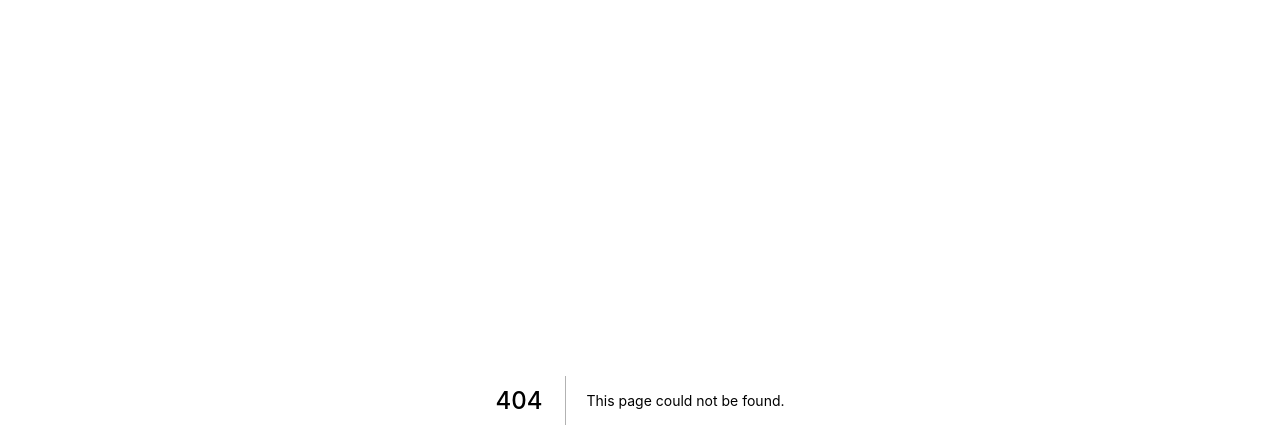
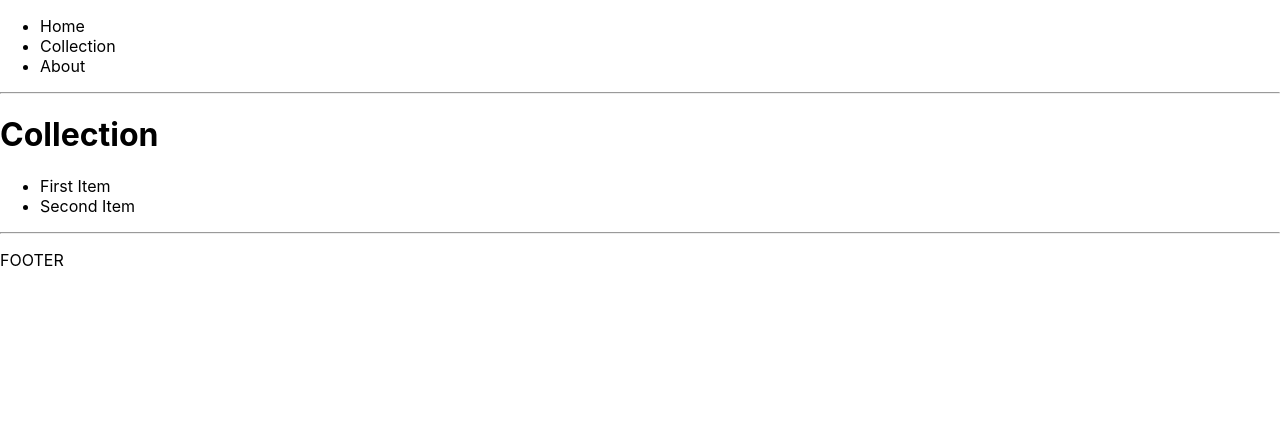
Before and after one commit to giuliano2014/test-next, a Next.js app: page /collection in a window 1280 px wide. Before the commit this address had no page. Shown: the top 448 px of the page. Built offline with nearby package versions, Linux system fonts and the light colour scheme.

Commit message:
First commit

```diff
--- /dev/null
+++ b/components/layout.tsx
@@ -0,0 +1,33 @@
+import Link from 'next/link'
+
+const Layout = ({ children }: any) => {
+  return (
+    <>
+      <ul>
+        <li>
+          <Link href="/">
+            <a>Home</a>
+          </Link>
+        </li>
+        <li>
+          <Link href="/collection">
+            <a>Collection</a>
+          </Link>
+        </li>
+        <li>
+          <Link href="/about">
+            <a>About</a>
+          </Link>
+        </li>
+      </ul>
+      <hr />
+      {children}
+      <hr />
+      <footer>
+        <p>FOOTER</p>
+      </footer>
+    </>
+  )
+}
+
+export default Layout
--- a/pages/_app.tsx
+++ b/pages/_app.tsx
@@ -1,8 +1,13 @@
 import '../styles/globals.css'
 import type { AppProps } from 'next/app'
+import Layout from '../components/layout'
 
 function MyApp({ Component, pageProps }: AppProps) {
-  return <Component {...pageProps} />
+  return (
+    <Layout>
+      <Component {...pageProps} />
+    </Layout>
+  )
 }
 
 export default MyApp
--- /dev/null
+++ b/pages/collection/index.tsx
@@ -0,0 +1,29 @@
+import type { NextPage } from 'next'
+import Head from 'next/head'
+import Link from 'next/link'
+
+const Collection: NextPage = () => {
+  return (
+    <>
+      <Head>
+        <title key="metaTitle">Collection</title>
+        <meta key="metaDescription" name="description" content="Collection description" />
+      </Head>
+      <h1>Collection</h1>
+      <ul>
+        <li>
+          <Link href="/collection/my-first-item">
+            <a>First Item</a>
+          </Link>
+        </li>
+        <li>
+          <Link href="/collection/my-second-item">
+            <a>Second Item</a>
+          </Link>
+        </li>
+      </ul>
+    </>
+  )
+}
+
+export default Collection
```
Also changed, not shown: pages/about.tsx (added, +16 -0 lines), pages/collection/[slug].tsx (added, +19 -0 lines), pages/index.tsx (+5 -61 lines), styles/Test.module.css (renamed from styles/Home.module.css, +0 -34 lines).
